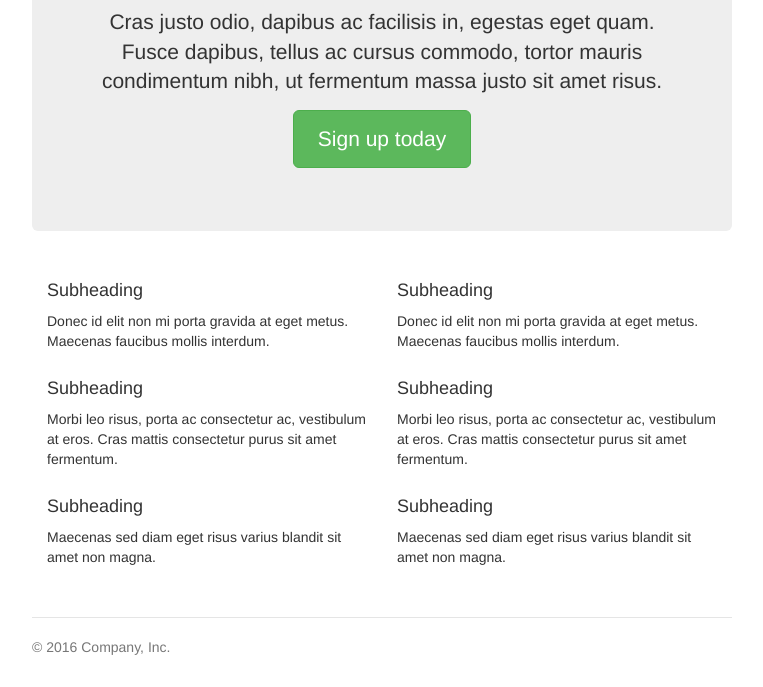
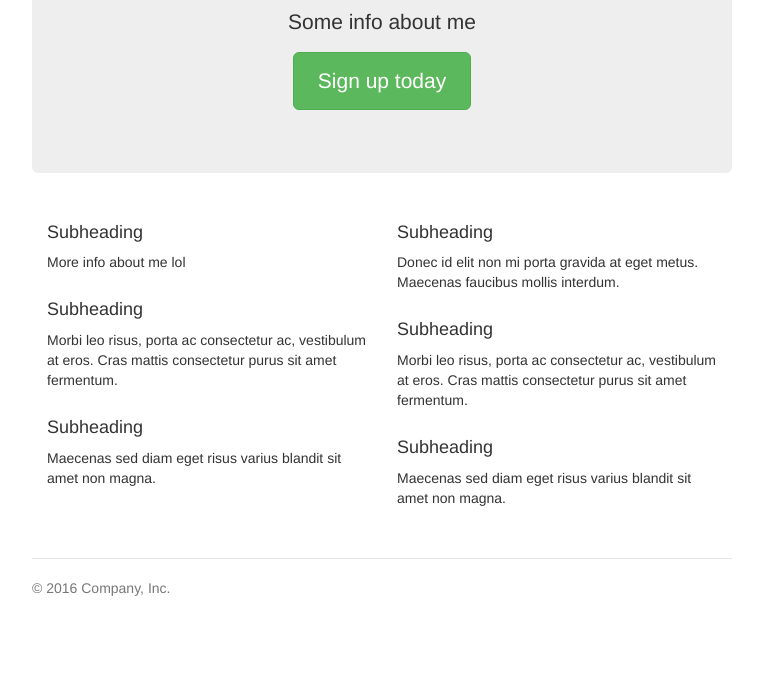
Before and after one commit to pswsm/m08J-narrow, a plain HTML site: page index.html in a window 1280 px wide. Shown: the part 251-938 px from the top of the page, without its empty margins (258-1021 px from the left). After the commit the page ends 879 px from the top, so only its background shows below. Drawn offline with Linux system fonts and the light colour scheme.

Commit message:
Add info about me

```diff
--- a/index.html
+++ b/index.html
@@ -45,14 +45,14 @@
 
       <div class="jumbotron">
         <h1>Jumbotron heading</h1>
-        <p class="lead">Cras justo odio, dapibus ac facilisis in, egestas eget quam. Fusce dapibus, tellus ac cursus commodo, tortor mauris condimentum nibh, ut fermentum massa justo sit amet risus.</p>
+        <p class="lead">Some info about me</p>
         <p><a class="btn btn-lg btn-success" href="#" role="button">Sign up today</a></p>
       </div>
 
       <div class="row marketing">
         <div class="col-lg-6">
           <h4>Subheading</h4>
-          <p>Donec id elit non mi porta gravida at eget metus. Maecenas faucibus mollis interdum.</p>
+          <p>More info about me lol</p>
 
           <h4>Subheading</h4>
           <p>Morbi leo risus, porta ac consectetur ac, vestibulum at eros. Cras mattis consectetur purus sit amet fermentum.</p>
```
